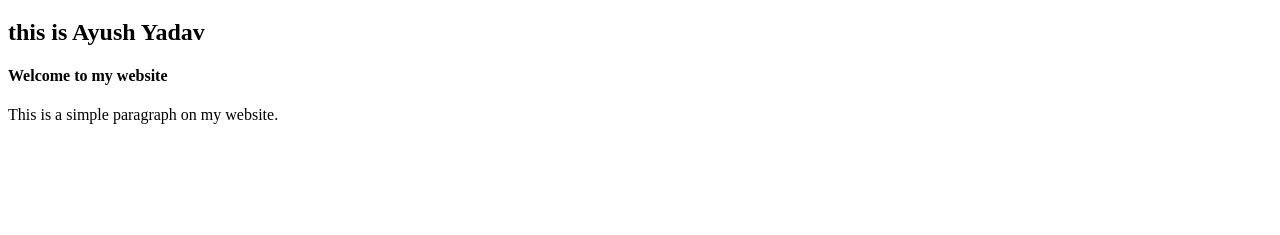
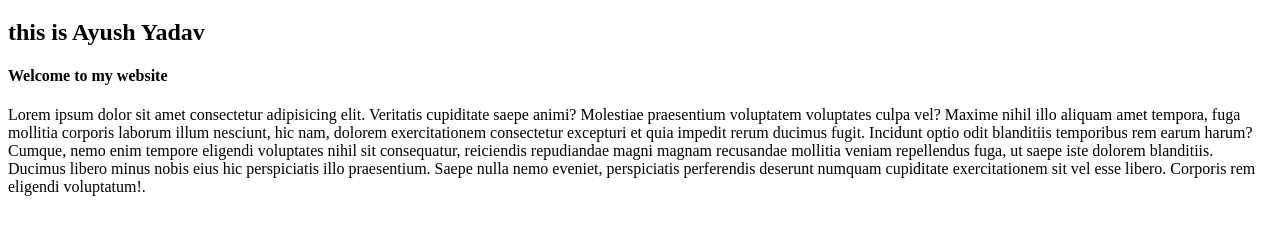
Before and after one commit to ayushydv07/AIML-2, a plain HTML site: page index.html in a window 1280 px wide. Shown: the part 61-296 px from the top of the page. Drawn offline with Linux system fonts and the light colour scheme.

Commit message:
MY UPGRADE

```diff
--- a/index.html
+++ b/index.html
@@ -6,6 +6,6 @@
 <h1>hey</h1>
 <h2>this is Ayush Yadav</h2>
 <h4>Welcome to my website</h4>
-<p>This is a simple paragraph on my website.</p>
+<p>Lorem ipsum dolor sit amet consectetur adipisicing elit. Veritatis cupiditate saepe animi? Molestiae praesentium voluptatem voluptates culpa vel? Maxime nihil illo aliquam amet tempora, fuga mollitia corporis laborum illum nesciunt, hic nam, dolorem exercitationem consectetur excepturi et quia impedit rerum ducimus fugit. Incidunt optio odit blanditiis temporibus rem earum harum? Cumque, nemo enim tempore eligendi voluptates nihil sit consequatur, reiciendis repudiandae magni magnam recusandae mollitia veniam repellendus fuga, ut saepe iste dolorem blanditiis. Ducimus libero minus nobis eius hic perspiciatis illo praesentium. Saepe nulla nemo eveniet, perspiciatis perferendis deserunt numquam cupiditate exercitationem sit vel esse libero. Corporis rem eligendi voluptatum!.</p>
 </body>
 </head>
```
